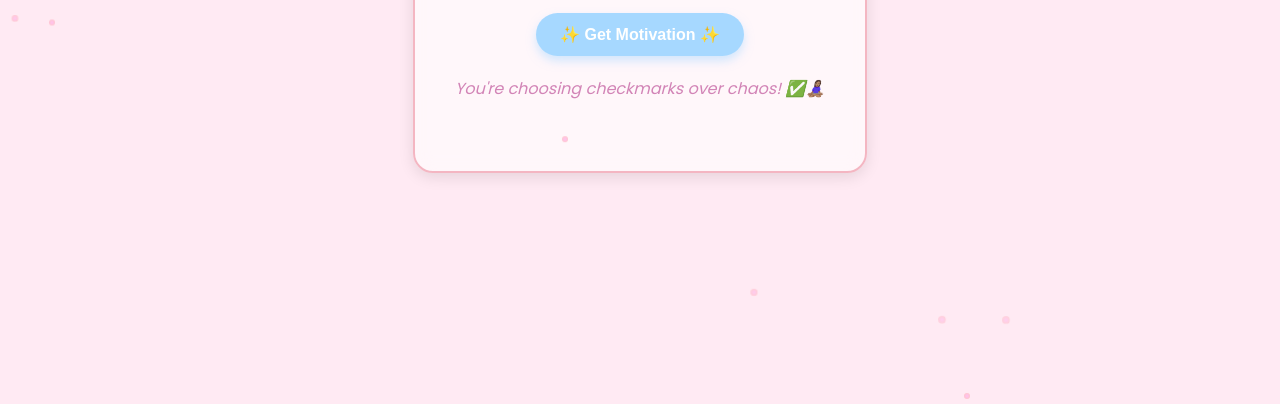
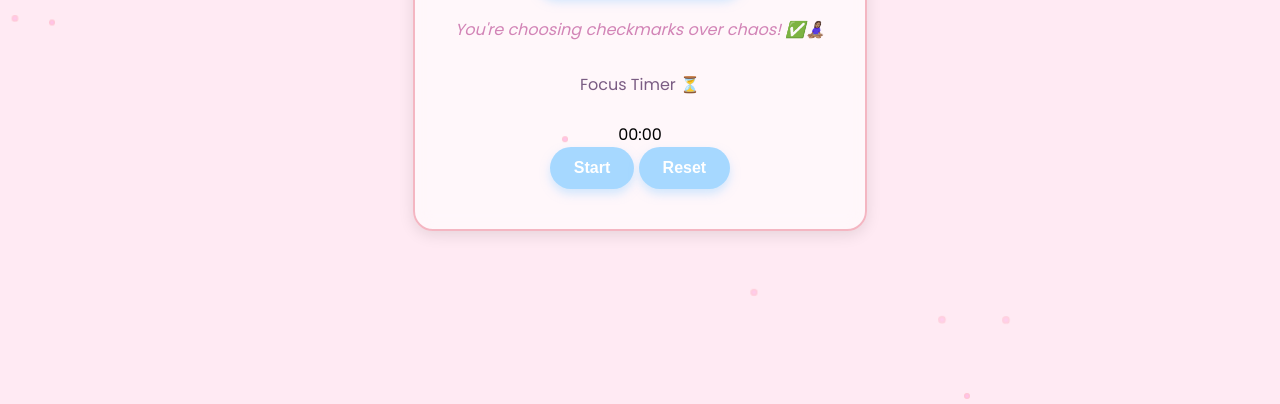
Before and after one commit to Jasnoor-Kaur1501/ProductivityRoom, a plain HTML site: page index.html in a window 1280 px wide. Shown: the part 396-800 px from the top of the page. Drawn offline with Linux system fonts and the light colour scheme.

Commit message:
Update index.html

```diff
--- a/index.html
+++ b/index.html
@@ -12,8 +12,13 @@
   <p>Take a breath, focus, and bloom 🌸</p>
   <button onclick="showCompliment()">✨ Get Motivation ✨</button>
   <p id="compliment"></p>
+  <div class="timer-container">
+    <p id="timer-label">Focus Timer ⏳</p>
+    <div id="timer">00:00</div>
+    <button onclick="startTimer()">Start</button>
+    <button onclick="resetTimer()">Reset</button>
+  </div>
 </div>
-
 
   <script src="script.js"></script>
 </body>
```
